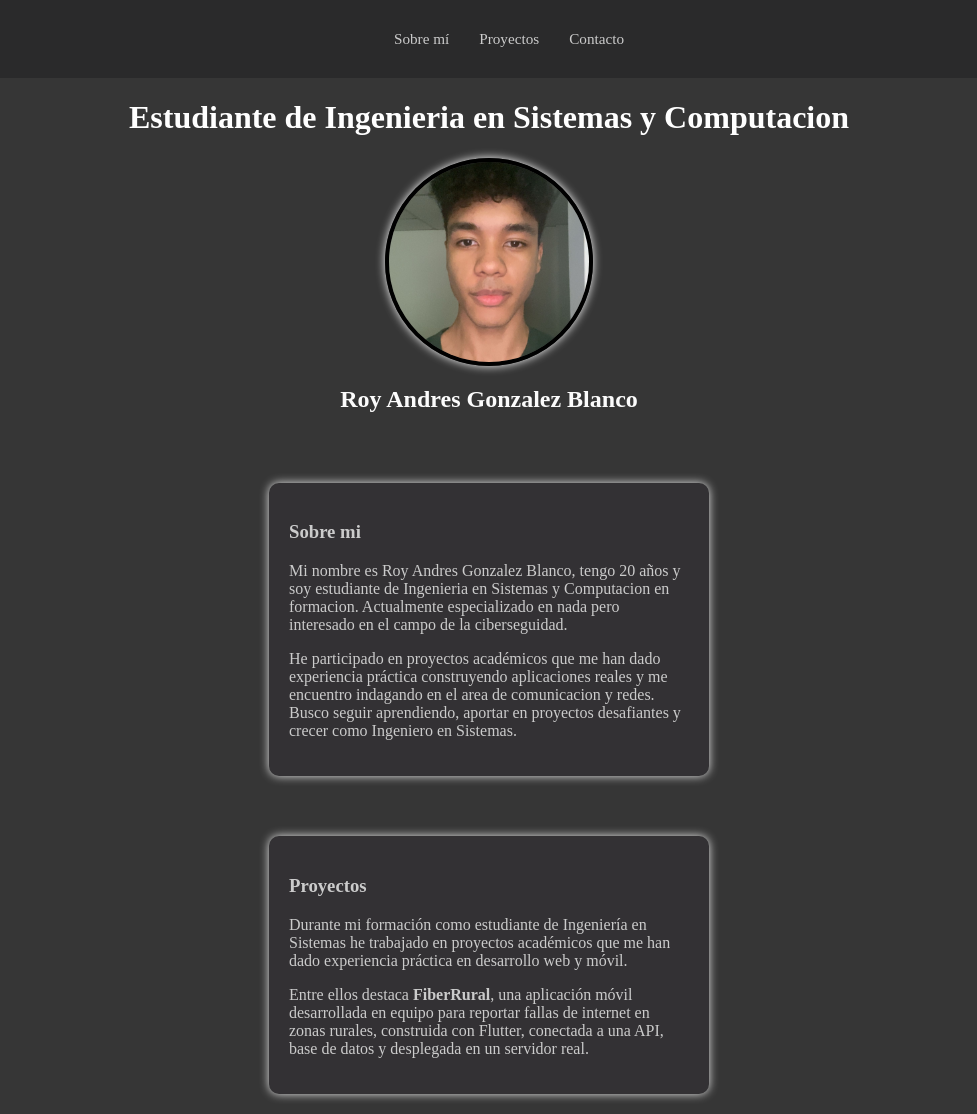
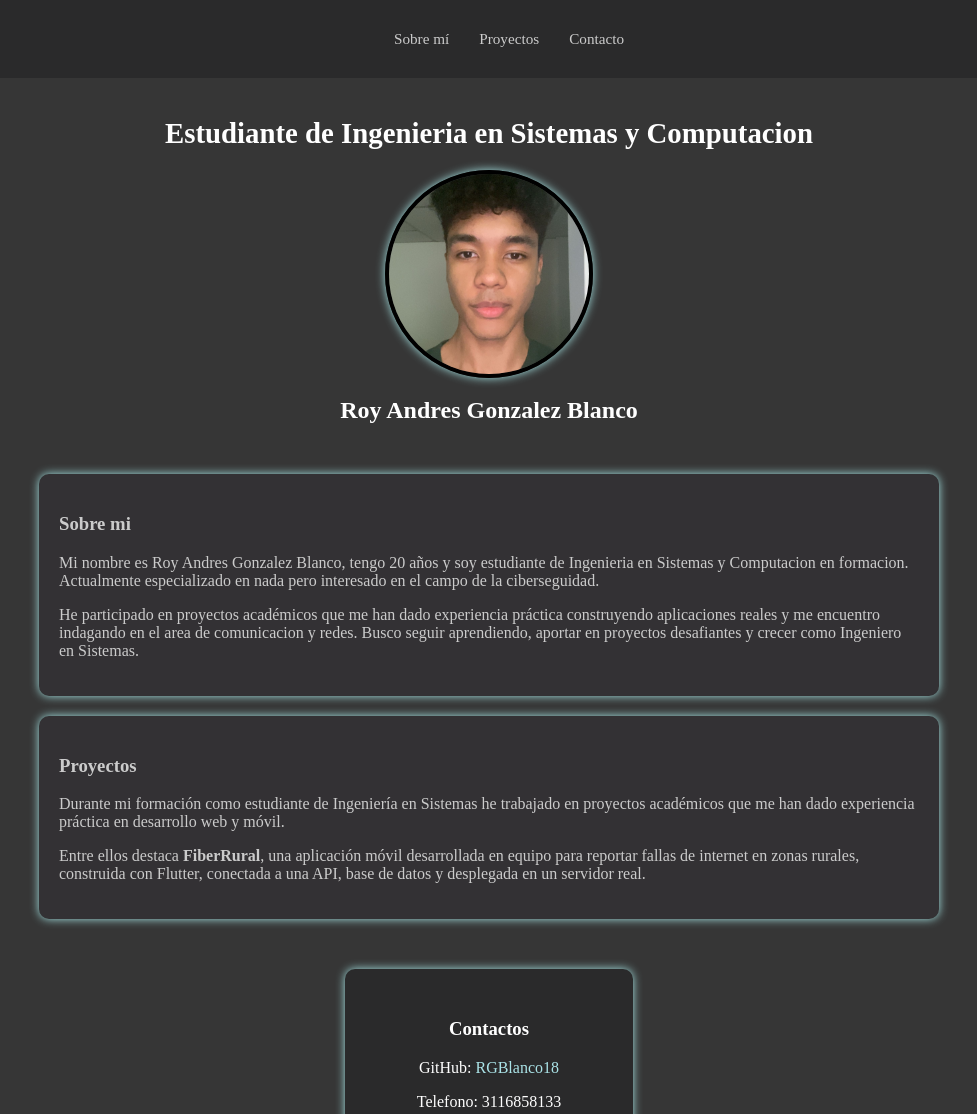
Before and after one commit to RGBlanco18/PePorta, a plain HTML site: page index.html in a window 1280 px wide. Shown: the top 1114 px of the page, without its empty margins (151-1128 px from the left). Drawn offline with Linux system fonts and the light colour scheme.

Commit message:
media query y colores

```diff
--- a/index.html
+++ b/index.html
@@ -3,9 +3,10 @@
 <head>
     <meta charset="UTF-8">
     <meta name="viewport" content="width=device-width, initial-scale=1.0">
-    <title>Document</title>
+    <title>Roy Gonzalez | Portafolio</title>
 
     <link rel="stylesheet" href="style.css">
+    <link rel="icon" type="image/png" href="logoporta.png">
 
 </head>
 <body>
--- a/style.css
+++ b/style.css
@@ -1,57 +1,38 @@
 body {
-    font-family: 'Times New Roman', Times, serif, serif;
-    margin: 20px;
-    background: linear-gradient(
-        to right,
-        #363636,
-        #363636,
-        #363636,
-        #363636,
-        #363636
-    );
+    font-family: 'Times New Roman', Times, serif;
+    margin: 0;
+    padding: 10px;
+    background-color: #363636;
     color: #cbcbcb;
     min-height: 100vh;
     display: flex;
     flex-direction: column;
 }
 
+.header {
+    margin-top: 20px;
+}
+
 h1 {
+    text-align: center;
+    color: #ffffff;
+    font-size: 1.2rem;
+}
+
+h2 {
     text-align: center;
     color: #ffffff;
 }
 
-    h2 {
-        text-align: center;
-        color: #fcfcfc;
-    }
-
-    .card {
-        background-color: rgba(20, 4, 37, 0.1);
-        border-radius: 10px;
-        padding: 20px;
-        margin: 20px auto;
-        max-width: 400px;
-        box-shadow: 0 0 10px rgba(255, 255, 255, 0.884);
-    }
 img {
     display: block;
     margin: 0 auto;
-        width: 200px;
-        height: 200px;
+    width: 150px;
+    height: 150px;
     object-fit: cover;
     border-radius: 50%;
     border: 4px solid #000000;
-        box-shadow: 0 0 10px rgb(255, 255, 255);
-    }
-
-    .cards-grid {
-    display: grid;
-    grid-template-columns: 1fr;
-    gap: 20px;
-    max-width: 900px;
-    margin: 30px auto;
-    padding: 0 20px;
-    flex: 1;
+    box-shadow: 0 0 10px rgb(183, 255, 255, 0.884);
 }
 
 nav {
@@ -60,58 +41,92 @@ nav {
     background-color: #2a2a2b;
     padding: 14px 20px;
     z-index: 100;
-    margin: -20px -20px 0 -20px;
+    margin: -10px -10px 0 -10px;
 }
 
 nav ul {
     list-style: none;
     display: flex;
     justify-content: center;
-    gap: 30px;
+    gap: 20px;
+    flex-wrap: wrap;
 }
 
 nav ul a {
     color: #cbcbcb;
     text-decoration: none;
-    font-size: 0.95rem;
+    font-size: 0.85rem;
 }
 
 nav ul a:hover {
     color: #ffffff;
 }
 
+.card {
+    background-color: rgba(20, 4, 37, 0.1);
+    border-radius: 10px;
+    padding: 20px;
+    box-shadow: 0 0 10px rgba(183, 255, 255, 0.884);
+}
+
+.cards-grid {
+    display: grid;
+    grid-template-columns: 1fr;
+    gap: 20px;
+    margin: 30px auto;
+    padding: 0 10px;
+    flex: 1;
+    width: 100%;
+    max-width: 900px;
+    align-items: start;
+}
+
 .contact-section {
     background-color: #2a2a2b;
     text-align: center;
     padding: 30px;
-    margin-top: 40px;
     color: #ffffff;
     border-radius: 10px;
+    margin: 20px auto 40px auto;
+    box-shadow: 0 0 10px rgba(183, 255, 255, 0.884);
     max-width: 860px;
-    margin: 20px auto 40px auto;
-    box-shadow: 0 0 10px rgba(255, 255, 255, 0.884);
 }
 
 .contact-section a {
-    color: #0084ff;
+    color: #bafaffe3;
     text-decoration: none;
 }
 
-@media (max-width: 600px) {
-    .cards-grid {
-        grid-template-columns: 1fr;
+@media screen and (min-width: 768px) {
+
+    body {
+        padding: 20px;
     }
 
     h1 {
-        font-size: 1.2rem;
+        font-size: 1.8rem;
     }
 
     img {
-        width: 150px;
-        height: 150px;
+        width: 200px;
+        height: 200px;
     }
 
-    body {
-        margin: 10px;
+    nav {
+        margin: -20px -20px 0 -20px;
     }
+
+    nav ul {
+        gap: 30px;
     }
+
+    nav ul a {
+        font-size: 0.95rem;
+    }
+
+    .cards-grid {
+        grid-template-columns: 1fr;
+        padding: 0 20px;
+    }
+
+}
```
Also changed, not shown: logoporta.png (added). Lines whose indentation alone changed are shown as unchanged.
